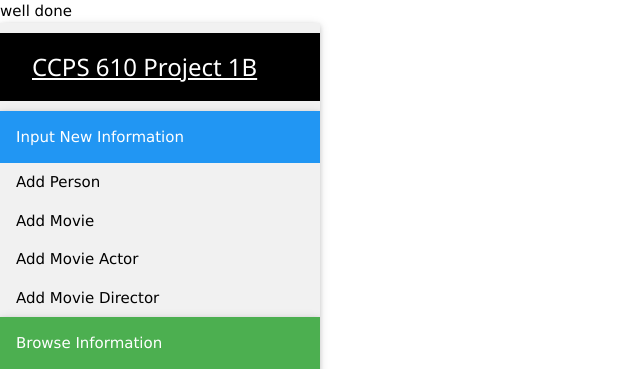
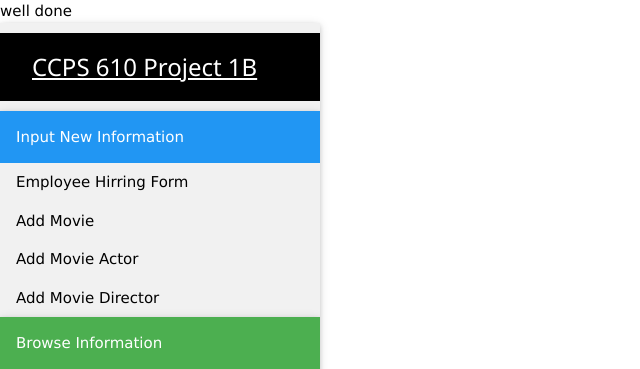
Before and after one commit to Thames18/CPS610, a PHP site: page /home.php in a window 1280 px wide. Shown: the top 369 px of the page, without its empty margins (0-640 px from the left). Run offline with PHP 8.4, Linux system fonts and the light colour scheme.

Commit message:
Update home.php

```diff
--- a/home.php
+++ b/home.php
@@ -19,7 +19,7 @@ session_start();
     <p>Input New Information</p>
   </div>
 
-  <a href="addActorDirector.php" class="w3-bar-item w3-button">Add Person</a>
+  <a href="addActorDirector.php" class="w3-bar-item w3-button">Employee Hirring Form</a>
   <a href="addMovie.php" class="w3-bar-item w3-button">Add Movie</a>
   <a href="addMovieActor.php" class="w3-bar-item w3-button">Add Movie Actor</a>
   <a href="addMovieDirector.php" class="w3-bar-item w3-button">Add Movie Director</a>
```
